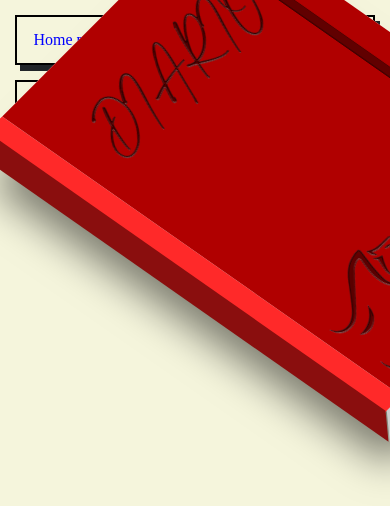
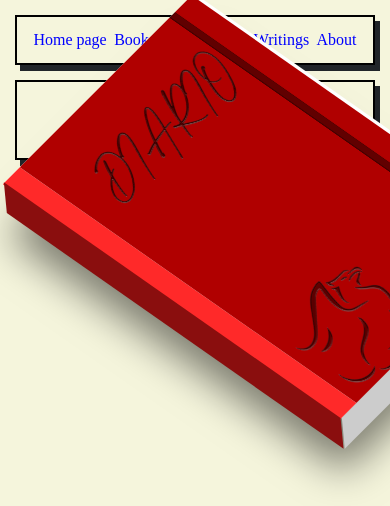
Before and after one commit to kingkardan98/DGM, a Flask app: page /selector in a window 390 px wide; the page is wider, and only the part inside the window is pictured. Shown: the top 506 px of that part. Run offline with Flask 3, Linux system fonts and the light colour scheme; some libraries are stand-ins or nearby versions.

Commit message:
Made diary and book selector responsive

```diff
--- a/static/selectorStyle.css
+++ b/static/selectorStyle.css
@@ -10,8 +10,8 @@
 /* First book's CSS */
 
 .page {
-    width: 400px;
-    height: 600px;
+    width: 40vh; /* Feels like a good measure */
+    height: 60vh; /* 40 * 1.5 = 60 */
     background: #FFF;
     border-left: 30px solid #FF2929;
     transform: rotate(-45deg) skewX(10deg) scale(.8);
@@ -59,8 +59,8 @@
 /* Second book's CSS */
 
 .page2 {
-    width: 400px;
-    height: 600px;
+    width: 40vh;
+    height: 60vh;
     background: #FFF;
     border-left: 30px solid rgb(73, 73, 73);
     transform: rotate(-45deg) skewX(10deg) scale(.8);
@@ -113,3 +113,8 @@
 .sideBySideBooks {
     display: inline-flex;
 }
+
+.coverImage {
+    width: 36vh; /* A bit smaller so it fits correctly */
+    height: 60vh;
+}
--- a/templates/book_selector.html
+++ b/templates/book_selector.html
@@ -20,13 +20,13 @@
         <!--Personal diary-->
         <a href="{{ url_for('diary') }}">
             <div class="page">
-                    <img src="../static/diary_cover.png" style="width: 370px; height: 600px">
+                    <img src="../static/diary_cover.png" class="coverImage">
 
             </div>
         </a>
         <a href="{{ url_for('writings') }}">
             <div class="page2">
-                <img src="../static/writings_cover.png" style="width: 370px; height: 600px">
+                <img src="../static/writings_cover.png" class="coverImage">
             </div>
         </a>
     </div>
```
Also changed, not shown: static/bookStyle.css (+5 -4 lines).
